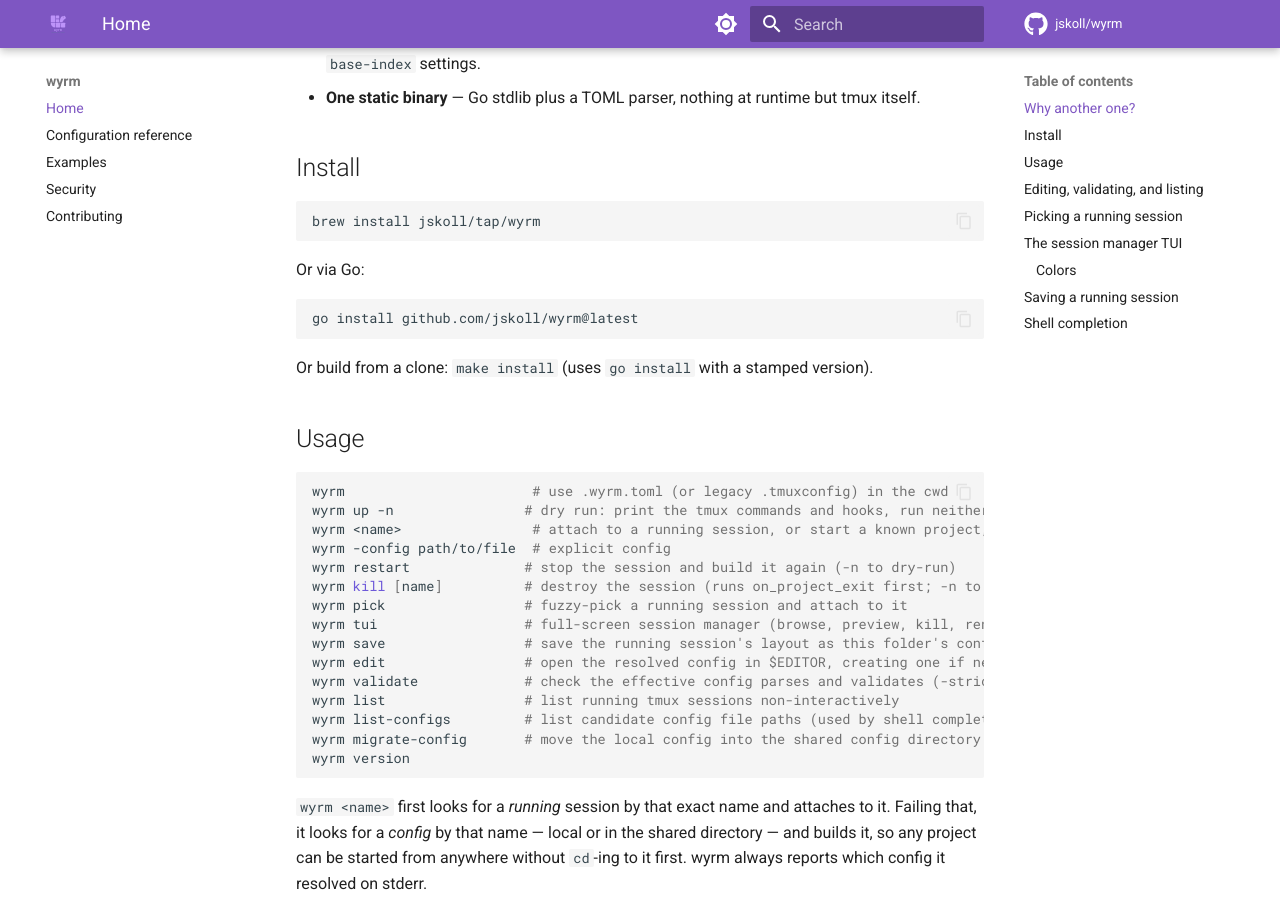
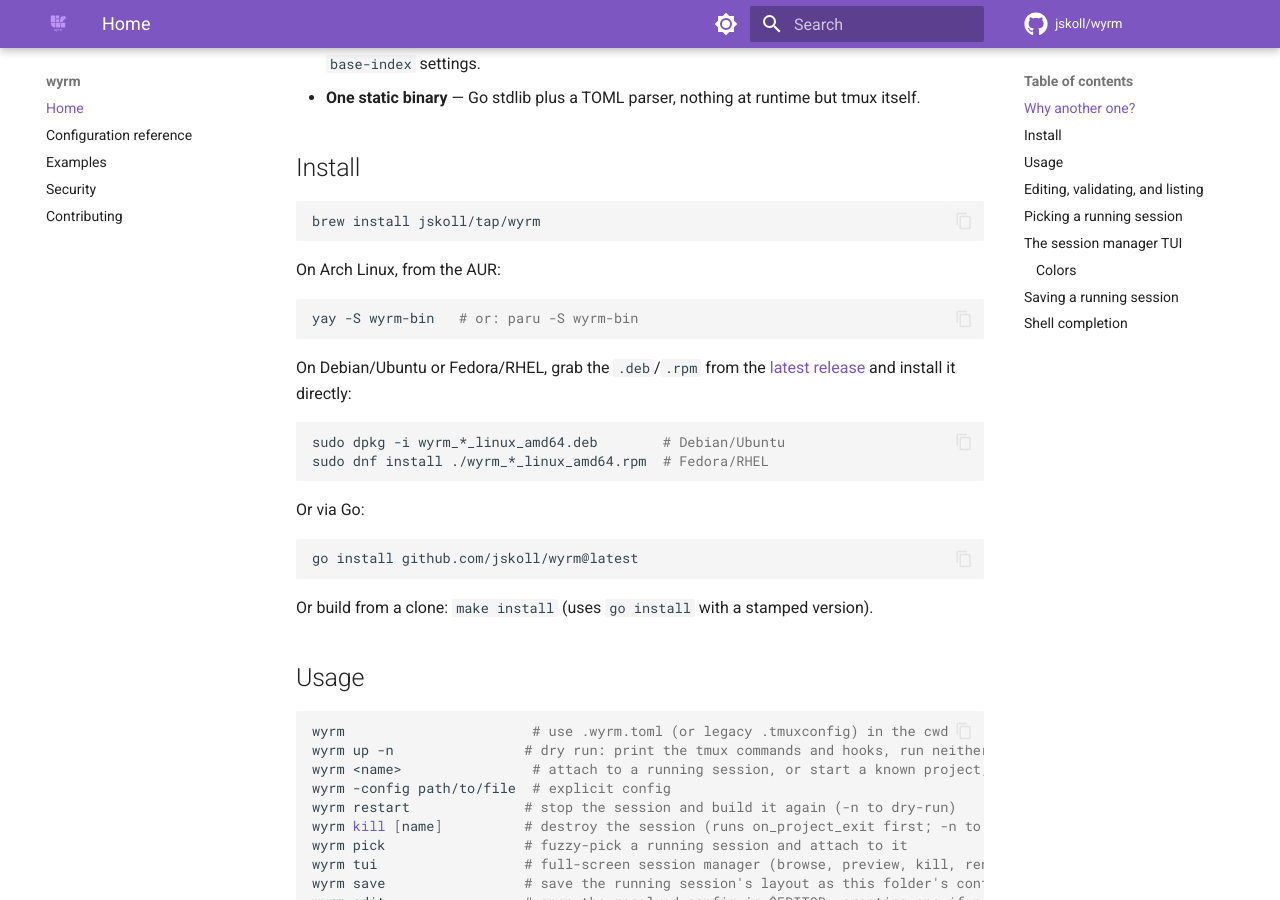
Before and after one commit to jskoll/wyrm, an MkDocs documentation site: the page built from docs/index.md, in a window 1280 px wide and 900 px high, scrolled down 1021 px. Built offline with MkDocs 1.6.1 and Material for MkDocs 9.7.7, drawn with Linux system fonts in a browser that asks for light colours; comment, search, counter and statistics services are not loaded.

Commit message:
Add man page and native Linux packaging (deb/rpm/AUR)
Adds a wyrm(1) man page, an nfpm block in .goreleaser.yaml that builds
.deb and .rpm packages (binary, completions, man page, license/readme)
on every tagged release, and a wyrm-bin AUR package published by a new
CI job that fills in the PKGBUILD template's version and checksums
from the release's checksums.txt.

````diff
--- a/docs/index.md
+++ b/docs/index.md
@@ -43,6 +43,21 @@ name = "code"
 
 ```sh
 brew install jskoll/tap/wyrm
+```
+
+On Arch Linux, from the AUR:
+
+```sh
+yay -S wyrm-bin   # or: paru -S wyrm-bin
+```
+
+On Debian/Ubuntu or Fedora/RHEL, grab the `.deb`/`.rpm` from the
+[latest release](https://github.com/jskoll/wyrm/releases/latest) and install
+it directly:
+
+```sh
+sudo dpkg -i wyrm_*_linux_amd64.deb        # Debian/Ubuntu
+sudo dnf install ./wyrm_*_linux_amd64.rpm  # Fedora/RHEL
 ```
 
 Or via Go:
````
Also changed, not shown: .goreleaser.yaml (+30 -0 lines), CHANGELOG.md (+7 -0 lines), README.md (+15 -0 lines), 3 other files.
